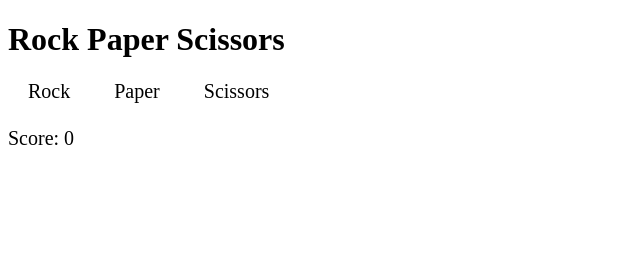
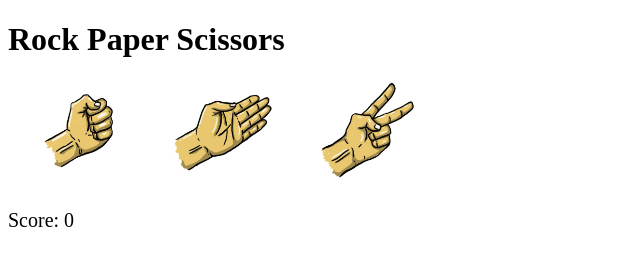
Before and after one commit to Azer-khadhraoui/rock-paper-Scissors, a plain HTML site: page index.html in a window 1280 px wide. Shown: the whole page, without its empty margins (0-640 px from the left). Drawn offline with Linux system fonts and the light colour scheme.

Commit message:
Add images for choices in Rock Paper Scissors game

```diff
--- a/index.html
+++ b/index.html
@@ -19,14 +19,24 @@
             font-size: 20px;
             margin-top: 10px;
         }
+        .choice img {
+            width: 100px;
+            height: 100px;
+        }
     </style>
 </head>
 <body>
     <h1>Rock Paper Scissors</h1>
     <div>
-        <span class="choice" onclick="playGame('rock')">Rock</span>
-        <span class="choice" onclick="playGame('paper')">Paper</span>
-        <span class="choice" onclick="playGame('scissors')">Scissors</span>
+        <span class="choice" onclick="playGame('rock')">
+            <img src="rock.png" alt="Rock">
+        </span>
+        <span class="choice" onclick="playGame('paper')">
+            <img src="paper.png" alt="Paper">
+        </span>
+        <span class="choice" onclick="playGame('scissors')">
+            <img src="scissors.png" alt="Scissors">
+        </span>
     </div>
     <p id="result" class="result"></p>
     <p id="score" class="score">Score: 0</p>
```
Also changed, not shown: paper.png (added), rock.png (added), scissors.png (added).
